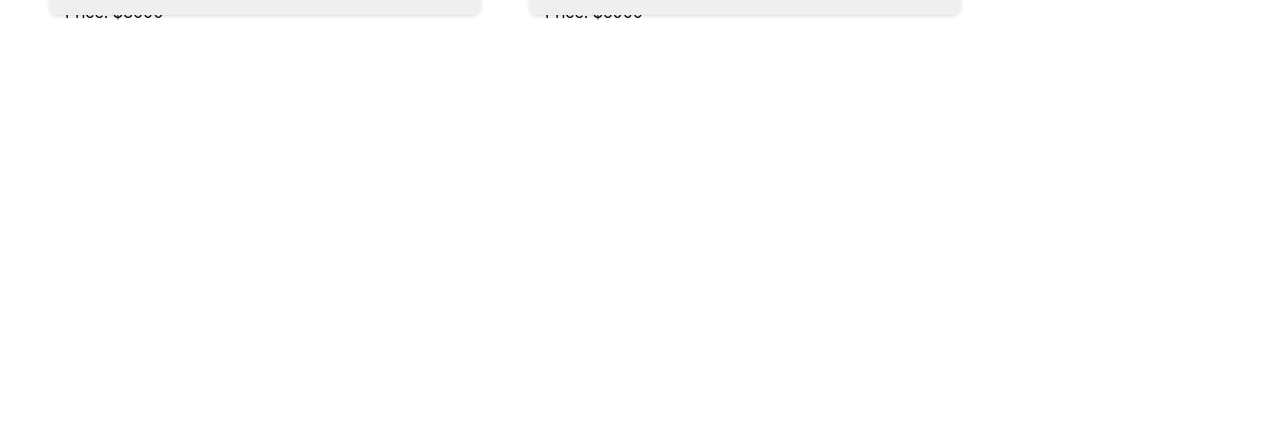
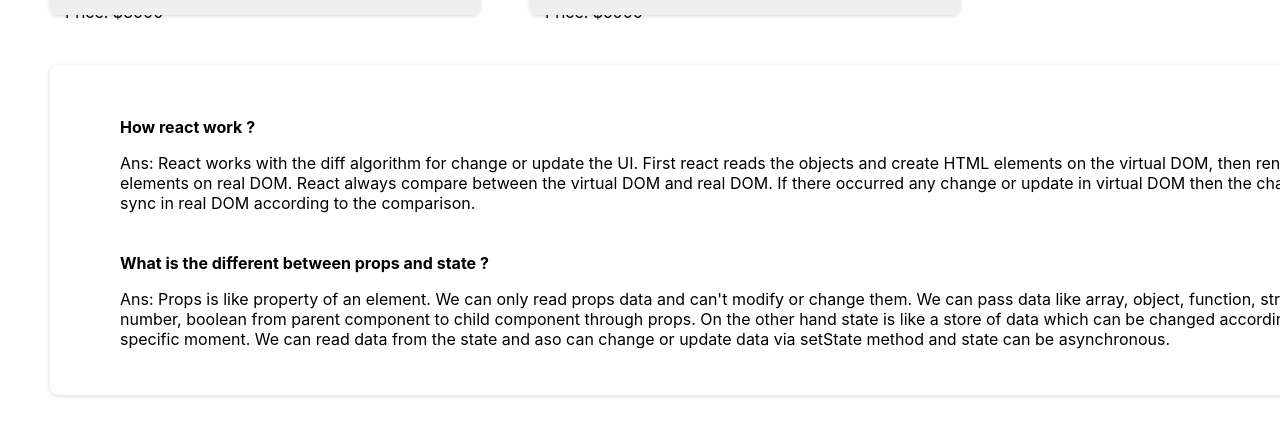
Before and after one commit to rabiulDev/dream-bike, a React (Create React App) app: page / in a window 1280 px wide. Shown: the part 1795-2230 px from the top of the page. Before the commit the page ends 1840 px from the top, so only its background shows below. Built offline with nearby package versions, Linux system fonts and the light colour scheme.

Commit message:
added qns component

```diff
--- a/src/components/Container/Container.js
+++ b/src/components/Container/Container.js
@@ -4,6 +4,7 @@
 import Bike from '../Bike/Bike';
 import Cart from '../Cart/Cart';
 import DreamBike from '../DreamBike/DreamBike';
+import QuestionAns from '../QuestionAns/QuestionAns';
 
 
 const Container = () => {
@@ -91,6 +92,7 @@
               dreamBikes.map(bike => <Bike key={bike.id} bike={bike} addToCartButton={addToCartButton}></Bike>)
             }
           </div>
+          <QuestionAns></QuestionAns>
         </div>
         <div className="cart-container">
           <div className="position-relative">
--- /dev/null
+++ b/src/components/QuestionAns/QuestionAns.css
@@ -0,0 +1,13 @@
+.qns-container{
+    max-width: 90%;
+    box-shadow: rgba(0, 0, 0, 0.16) 0px 1px 4px;
+    border-radius: 8px;
+    padding: 30px 70px;
+    margin: 50px auto;
+}
+.qns-container h4{
+    margin-bottom: 5px;
+}
+.how-react-work{
+    margin-bottom: 40px;
+}
--- /dev/null
+++ b/src/components/QuestionAns/QuestionAns.js
@@ -0,0 +1,31 @@
+import React from 'react'
+import "./QuestionAns.css"
+const QuestionAns = () => {
+    return (
+        <div className='qns-container'>
+            <div className="how-react-work">
+                <h4>How react work ?</h4>
+                <p>Ans: React works with the diff algorithm for change or update the UI.
+                    First react reads the objects and create HTML elements on the virtual
+                    DOM, then render the elements on real DOM. React always compare between
+                    the virtual DOM and real DOM. If there occurred any change or update in
+                    virtual DOM then the changes will sync in real DOM according to the
+                    comparison.</p>
+            </div>
+            <div className="props-state">
+                <h4>What is the different between props and state ?</h4>
+                <p>
+                    Ans: Props is like property of an element. We can only read props data
+                    and can't modify or change them. We can pass data like array, object,
+                     function, string, number, boolean from parent component to child component
+                      through props.
+                    On the other hand state is like a store of data which can be changed according
+                     to the specific moment. We can read data from the state and aso can change or
+                     update data via setState method and state can be asynchronous.
+                </p>
+            </div>
+        </div>
+    )
+}
+
+export default QuestionAns
```
